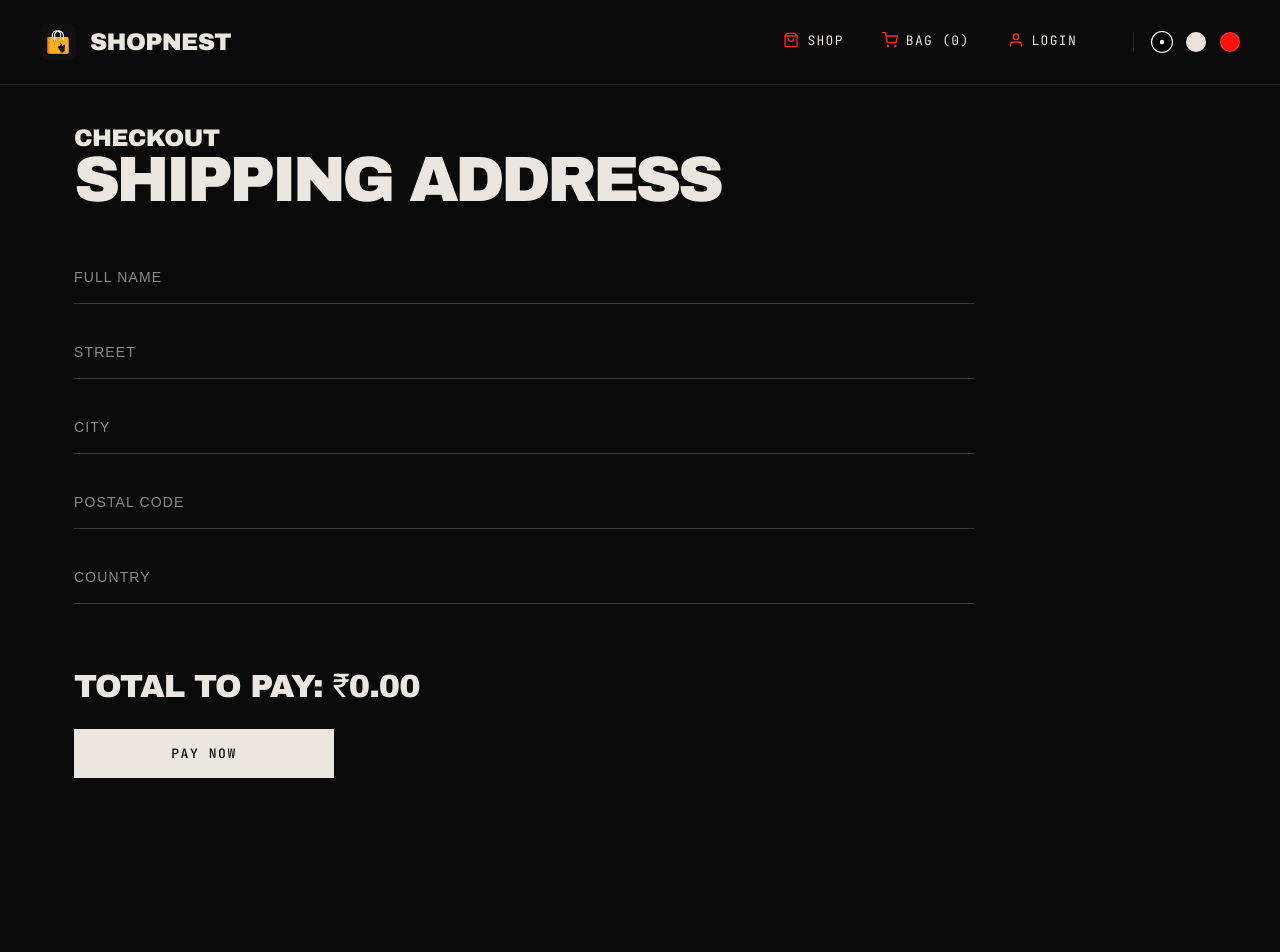
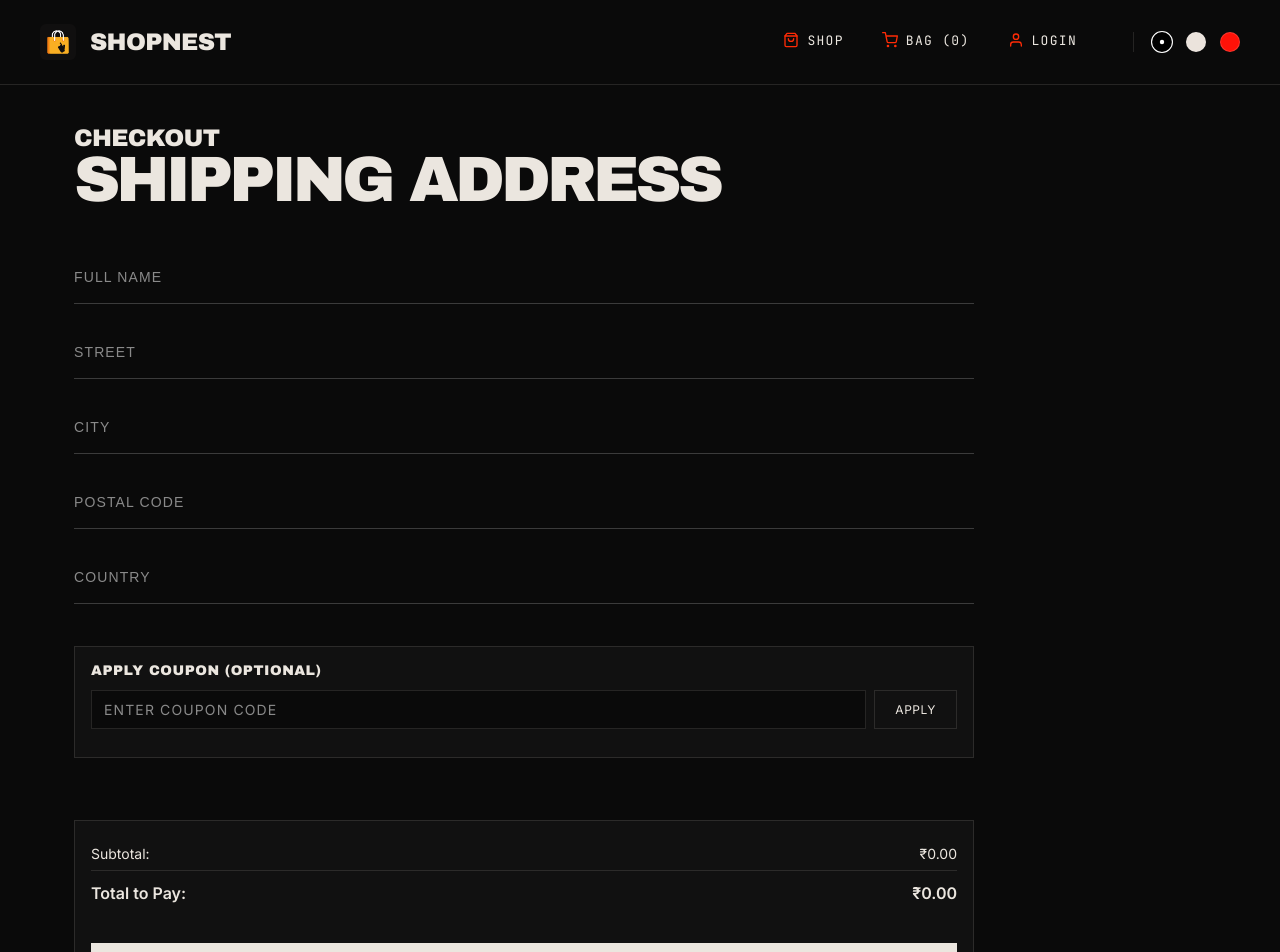
Before and after one commit to Mohammad-Fahim-04/ShopNest, a React (Create React App) app in the folder frontend/: page /checkout in a window 1280 px wide. Shown: the top 952 px of the page. Built offline with nearby package versions, Linux system fonts and the light colour scheme.

Commit message:
Backup before restoring checkout coupon UI

```diff
--- a/frontend/src/pages/Checkout.jsx
+++ b/frontend/src/pages/Checkout.jsx
@@ -14,14 +14,61 @@ const Checkout = () => {
     fullName: '', street: '', city: '', postalCode: '', country: ''
   });
 
+  const [couponCode, setCouponCode] = useState('');
+  const [appliedCoupon, setAppliedCoupon] = useState(null);
+  const [couponError, setCouponError] = useState('');
+  const [couponLoading, setCouponLoading] = useState(false);
+
   const totalPrice = cartItems.reduce((acc, item) => acc + item.price * item.qty, 0);
+  const discountAmount = appliedCoupon ? appliedCoupon.discountAmount : 0;
+  const finalAmount = totalPrice - discountAmount;
+
+  const validateCoupon = async () => {
+    if (!couponCode.trim()) {
+      setCouponError('Please enter a coupon code');
+      return;
+    }
+
+    setCouponLoading(true);
+    setCouponError('');
+
+    try {
+      const res = await fetch('/api/coupons/validate', {
+        method: 'POST',
+        headers: { 'Content-Type': 'application/json' },
+        body: JSON.stringify({ code: couponCode, orderAmount: totalPrice })
+      });
+
+      const data = await res.json();
+
+      if (!res.ok) {
+        setCouponError(data.message || 'Invalid coupon code');
+        setAppliedCoupon(null);
+      } else {
+        setAppliedCoupon(data);
+        setCouponError('');
+      }
+    } catch (error) {
+      console.error('Coupon validation error:', error);
+      setCouponError('Failed to validate coupon');
+      setAppliedCoupon(null);
+    } finally {
+      setCouponLoading(false);
+    }
+  };
+
+  const removeCoupon = () => {
+    setAppliedCoupon(null);
+    setCouponCode('');
+    setCouponError('');
+  };
 
   const handlePayment = async () => {
     try {
       const orderRes = await fetch('/api/payment/order', {
         method: 'POST',
         headers: { 'Content-Type': 'application/json' },
-        body: JSON.stringify({ amount: totalPrice })
+        body: JSON.stringify({ amount: finalAmount })
       });
       const orderData = await orderRes.json();
 
@@ -59,7 +106,10 @@ const Checkout = () => {
                 items: cartItems,
                 totalAmount: totalPrice,
                 address,
-                paymentId: response.razorpay_payment_id
+                paymentId: response.razorpay_payment_id,
+                couponCode: appliedCoupon?.code || null,
+                discountAmount: discountAmount,
+                finalAmount: finalAmount
               })
             });
 
@@ -101,7 +151,10 @@ const Checkout = () => {
         items: cartItems,
         totalAmount: totalPrice,
         address,
-        paymentId: 'bypass_txn_' + Date.now()
+        paymentId: 'bypass_txn_' + Date.now(),
+        couponCode: appliedCoupon?.code || null,
+        discountAmount: discountAmount,
+        finalAmount: finalAmount
       })
     });
     if (saveOrderRes.ok) {
@@ -131,8 +184,59 @@ const Checkout = () => {
           <input type="text" placeholder="City" required value={address.city} onChange={(e) => setAddress({...address, city: e.target.value})} />
           <input type="text" placeholder="Postal Code" required value={address.postalCode} onChange={(e) => setAddress({...address, postalCode: e.target.value})} />
           <input type="text" placeholder="Country" required value={address.country} onChange={(e) => setAddress({...address, country: e.target.value})} />
+
+          <div className="coupon-section">
+            <h4>Apply Coupon (Optional)</h4>
+            <div className="coupon-input-group">
+              <input
+                type="text"
+                placeholder="Enter coupon code"
+                value={couponCode}
+                onChange={(e) => setCouponCode(e.target.value.toUpperCase())}
+                disabled={appliedCoupon !== null}
+              />
+              {appliedCoupon ? (
+                <button
+                  type="button"
+                  className="btn-secondary"
+                  onClick={removeCoupon}
+                >
+                  Remove
+                </button>
+              ) : (
+                <button
+                  type="button"
+                  className="btn-secondary"
+                  onClick={validateCoupon}
+                  disabled={couponLoading}
+                >
+                  {couponLoading ? 'Validating...' : 'Apply'}
+                </button>
+              )}
+            </div>
+            {couponError && <p className="coupon-error">{couponError}</p>}
+            {appliedCoupon && (
+              <p className="coupon-success">
+                ✓ Coupon applied! Discount: ₹{appliedCoupon.discountAmount.toFixed(2)}
+              </p>
+            )}
+          </div>
+
           <div className="checkout-summary">
-            <h4>Total to Pay: ₹{totalPrice.toFixed(2)}</h4>
+            <div className="summary-row">
+              <span>Subtotal:</span>
+              <span>₹{totalPrice.toFixed(2)}</span>
+            </div>
+            {discountAmount > 0 && (
+              <div className="summary-row discount">
+                <span>Discount:</span>
+                <span>-₹{discountAmount.toFixed(2)}</span>
+              </div>
+            )}
+            <div className="summary-row total">
+              <span>Total to Pay:</span>
+              <span>₹{finalAmount.toFixed(2)}</span>
+            </div>
             <button type="submit" className="btn">Pay Now</button>
           </div>
         </form>
--- a/frontend/src/pages/Home.jsx
+++ b/frontend/src/pages/Home.jsx
@@ -66,6 +66,18 @@ const Home = () => {
 
       </section>
 
+      {/* PROMOTIONAL STRIP */}
+      <section className="promo-strip">
+        <div className="promo-content">
+          <p className="promo-text">
+            SAVE10 • 10% OFF YOUR FIRST ORDER • FREE SHIPPING OVER ₹999
+          </p>
+          <Link to="/shop" className="promo-link">
+            Shop Now →
+          </Link>
+        </div>
+      </section>
+
       {/* DROPS */}
       <section className="drops-section">
 
--- a/frontend/src/styles/cart.css
+++ b/frontend/src/styles/cart.css
@@ -168,6 +168,12 @@
   margin-bottom: 24px;
 }
 
+.checkout-summary .btn {
+  width: 100%;
+  height: 54px;
+  margin-top: 16px;
+}
+
 @media (max-width: 900px) {
   .cart-layout {
     grid-template-columns: 1fr;
--- a/frontend/src/styles/global.css
+++ b/frontend/src/styles/global.css
@@ -76,6 +76,231 @@ button {
   font-family: inherit;
   cursor: pointer;
   transition: background-color 0.3s ease, color 0.3s ease, border-color 0.3s ease;
+}
+
+/* ============ COUPON SECTION ============ */
+
+.coupon-section {
+  margin: 20px 0;
+  padding: 16px;
+  border: 1px solid var(--line);
+  background: var(--bg-elev);
+}
+
+.coupon-section h4 {
+  margin-bottom: 12px;
+  font-size: 14px;
+  text-transform: uppercase;
+  letter-spacing: 0.5px;
+}
+
+.coupon-input-group {
+  display: flex;
+  gap: 8px;
+  margin-bottom: 12px;
+}
+
+.coupon-input-group input {
+  flex: 1;
+  padding: 10px 12px;
+  border: 1px solid var(--line);
+  background: var(--bg);
+  color: var(--text);
+  font-family: var(--body);
+  font-size: 14px;
+}
+
+.coupon-input-group input:disabled {
+  opacity: 0.6;
+  cursor: not-allowed;
+}
+
+.coupon-input-group button {
+  padding: 10px 20px;
+  background: transparent;
+  border: 1px solid var(--line);
+  color: var(--text);
+  font-size: 12px;
+  text-transform: uppercase;
+  letter-spacing: 0.5px;
+  white-space: nowrap;
+  transition: all 0.3s ease;
+}
+
+.coupon-input-group button:hover:not(:disabled) {
+  background: var(--text);
+  color: var(--bg);
+}
+
+.coupon-input-group button:disabled {
+  opacity: 0.5;
+  cursor: not-allowed;
+}
+
+.coupon-error {
+  font-size: 12px;
+  color: #ff4444;
+  margin-bottom: 8px;
+  animation: slideDown 0.3s ease;
+}
+
+.coupon-success {
+  font-size: 12px;
+  color: #00aa44;
+  margin-bottom: 0;
+  animation: slideDown 0.3s ease;
+}
+
+/* ============ CHECKOUT SUMMARY ============ */
+
+.checkout-summary {
+  margin-top: 20px;
+  padding: 16px;
+  border: 1px solid var(--line);
+  background: var(--bg-elev);
+}
+
+.summary-row {
+  display: flex;
+  justify-content: space-between;
+  align-items: center;
+  padding: 8px 0;
+  font-size: 14px;
+  border-bottom: 1px solid var(--line);
+}
+
+.summary-row.discount {
+  color: #00aa44;
+}
+
+.summary-row.total {
+  padding: 12px 0;
+  font-weight: 600;
+  font-size: 16px;
+  border: none;
+  margin-bottom: 12px;
+}
+
+.btn-secondary {
+  padding: 10px 20px;
+  background: transparent;
+  border: 1px solid var(--line);
+  color: var(--text);
+  font-size: 12px;
+  text-transform: uppercase;
+  letter-spacing: 0.5px;
+  cursor: pointer;
+  transition: all 0.3s ease;
+}
+
+.btn-secondary:hover {
+  background: var(--text);
+  color: var(--bg);
+}
+
+/* ============ PROMOTIONAL STRIP ============ */
+
+.promo-strip {
+  width: 100%;
+  padding: 20px;
+  background: var(--bg-elev);
+  border-top: 1px solid var(--line);
+  border-bottom: 1px solid var(--line);
+  animation: promoSlideIn 0.6s ease;
+}
+
+.promo-content {
+  display: flex;
+  justify-content: center;
+  align-items: center;
+  gap: 24px;
+  flex-wrap: wrap;
+  max-width: 1200px;
+  margin: 0 auto;
+}
+
+.promo-text {
+  font-size: 13px;
+  letter-spacing: 1px;
+  text-transform: uppercase;
+  color: var(--text);
+  margin: 0;
+  animation: promoFadeIn 0.8s ease 0.2s both;
+}
+
+.promo-link {
+  font-size: 12px;
+  letter-spacing: 0.5px;
+  text-transform: uppercase;
+  color: var(--text);
+  border-bottom: 1px solid var(--text);
+  padding-bottom: 2px;
+  transition: all 0.3s ease;
+  animation: promoFadeIn 0.8s ease 0.4s both;
+}
+
+.promo-link:hover {
+  border-bottom-color: transparent;
+  transform: translateX(2px);
+}
+
+@media (max-width: 768px) {
+  .promo-strip {
+    padding: 16px;
+  }
+
+  .promo-content {
+    gap: 16px;
+  }
+
+  .promo-text {
+    font-size: 11px;
+  }
+
+  .promo-link {
+    font-size: 11px;
+  }
+
+  .coupon-input-group {
+    flex-direction: column;
+  }
+
+  .coupon-input-group button {
+    width: 100%;
+  }
+}
+
+/* ============ ANIMATIONS ============ */
+
+@keyframes slideDown {
+  from {
+    opacity: 0;
+    transform: translateY(-8px);
+  }
+  to {
+    opacity: 1;
+    transform: translateY(0);
+  }
+}
+
+@keyframes promoSlideIn {
+  from {
+    opacity: 0;
+    transform: translateY(-4px);
+  }
+  to {
+    opacity: 1;
+    transform: translateY(0);
+  }
+}
+
+@keyframes promoFadeIn {
+  from {
+    opacity: 0;
+  }
+  to {
+    opacity: 1;
+  }
 }
 
 .main-content {
```
Also changed, not shown: 1 other file (tests, documents, lock files or other folders). Lines whose indentation alone changed are shown as unchanged.
